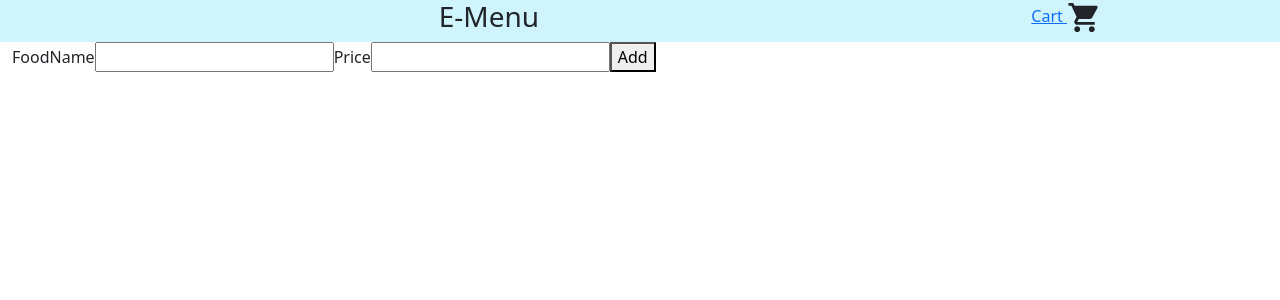
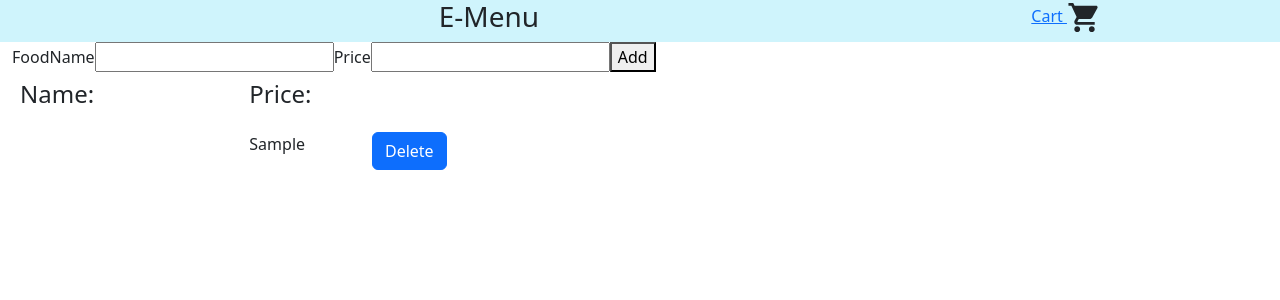
Before and after one commit to joel-2004/E-Menu_MERN, a React (Create React App) app: page /Admin in a window 1280 px wide. Both pictures are taken after typing "Sample", "Sample" into the empty fields and a click on the button "Add". Shown: the top 300 px of the page. Built offline with nearby package versions, Linux system fonts and the light colour scheme; no server answers.

Commit message:
Delete, Show data in AdminInsert

```diff
--- a/src/components/AdminInsert.js
+++ b/src/components/AdminInsert.js
@@ -1,10 +1,23 @@
-import React, { useState } from "react";
+import React, { useEffect, useState } from "react";
 import axios from "axios"
 
 const AdminInsert = () => {
     const [food, setFood] = useState("");
     const [price, setPrice] = useState("");
+    const [list, setList] = useState([]);
 
+    useEffect(() => {
+        const fetchData = async () => {
+            try {
+                const food = await axios.get("http://localhost:5000/getFoodData");
+                setList(food.data);
+            } catch (e) {
+                console.log(e);
+            }
+        };
+
+        fetchData();
+    }, [list]);
 
     const handleSubmit = async (e) => {
         e.preventDefault();
@@ -13,11 +26,25 @@ const AdminInsert = () => {
             price: price
 
         }
-        console.log(data);
+        setList([...list, data]);
+        //console.log(list);
         setFood("");
         setPrice("");
         try {
             await axios.post("http://localhost:5000/insertFood", { data: data })
+        }
+        catch (e) {
+            console.log(e);
+        }
+    }
+
+    const handleDelete = async (id) => {
+        try {
+            const res = await axios.delete(`http://localhost:5000/delete/${id}`)
+            const newList = list.filter((e) => e, id != id);
+            setList(newList);
+            console.log(newList);
+
         }
         catch (e) {
             console.log(e);
@@ -37,6 +64,29 @@ const AdminInsert = () => {
                         </form>
                     </div>
                 </div>
+
+                <div className="row">
+                    <div className="col-2 m-2">
+                        <h4>Name:</h4>
+                    </div>
+                    <div className="col-1 m-2">
+                        <h4>Price:</h4>
+                    </div>
+                </div>
+                {list.map((e, index) => (
+                    <div className="row" key={index}>
+                        <div className="col-2 m-2">{e.name}</div>
+                        <div className="col-1 m-2">{e.price}</div>
+                        <div className="col-2 m-2">
+                            <button
+                                className="btn btn-primary"
+                                onClick={() => handleDelete(e._id)}
+                            >
+                                Delete
+                            </button>
+                        </div>
+                    </div>
+                ))}
             </div>
         </>
     );
--- a/src/components/Home.js
+++ b/src/components/Home.js
@@ -1,9 +1,9 @@
 
-import HomeData from "./HomeData";
+import HomeUtil from "./HomeUtil";
 
 const Home = () => {
     return (<>
-        <HomeData></HomeData>
+        <HomeUtil></HomeUtil>
     </>)
 };
 
--- a/src/components/HomeData.js
+++ b/src/components/HomeUtil.js
@@ -1,9 +1,9 @@
-// HomeData.js
+
 import axios from "axios";
 import React, { useEffect, useState } from "react";
 import Cart from "./Cart";
 
-const HomeData = () => {
+const HomeUtil = () => {
     const [list, setList] = useState([]);
     const [cart, setCart] = useState([]);
 
@@ -75,4 +75,4 @@ const HomeData = () => {
     );
 };
 
-export default HomeData;
+export default HomeUtil;
```
